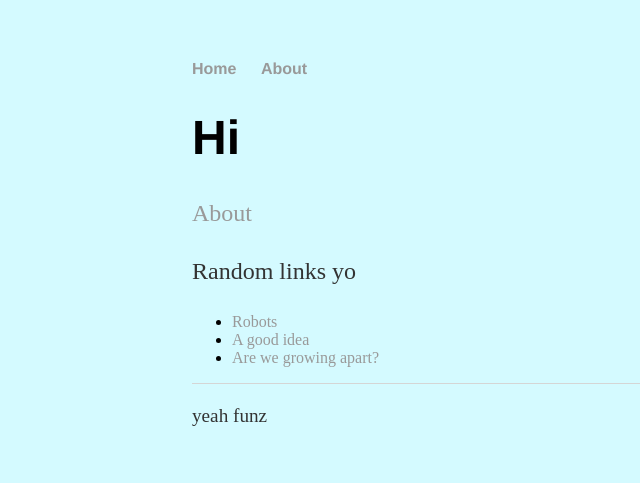
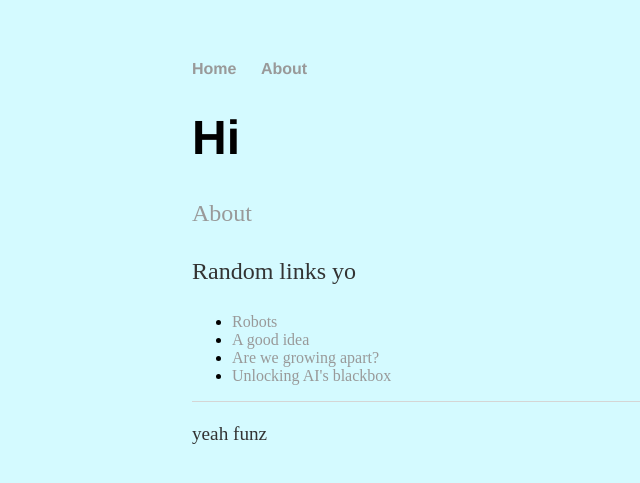
Before and after one commit to poiurewq/poiurewq, a Jekyll site: the page built from index.html, in a window 1280 px wide. Shown: the top 483 px of the page, without its empty margins (0-640 px from the left). Built offline with Jekyll 4.4.1, drawn with Linux system fonts in a browser that asks for light colours.

Commit message:
Add AI link

```diff
--- a/index.html
+++ b/index.html
@@ -10,5 +10,6 @@ title: Hello Q
 		<li><a href="https://bit.ly/2JCxbI5">Robots</li>
 		<li><a href="https://bit.ly/3k4hs3W">A good idea</li>
 		<li><a href="https://www.theatlantic.com/magazine/archive/2019/12/tara-westover-trump-rural-america/600916/">Are we growing apart?</li>
+		<li><a href="https://www.youtube.com/watch?v=RL4j4KPwNGM/">Unlocking AI's blackbox</li>
 	</ul>
 </div><!-- /.blurb -->
```
